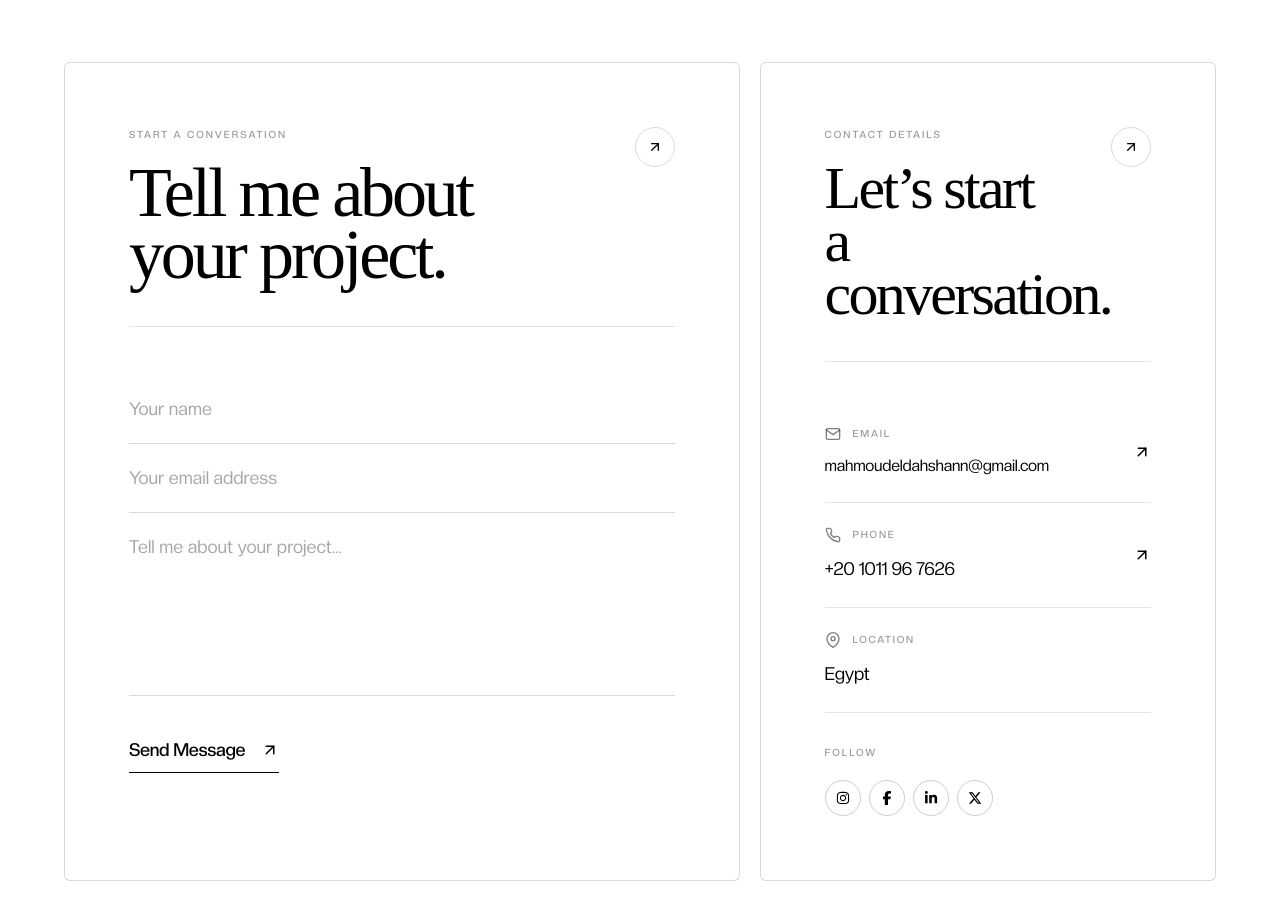
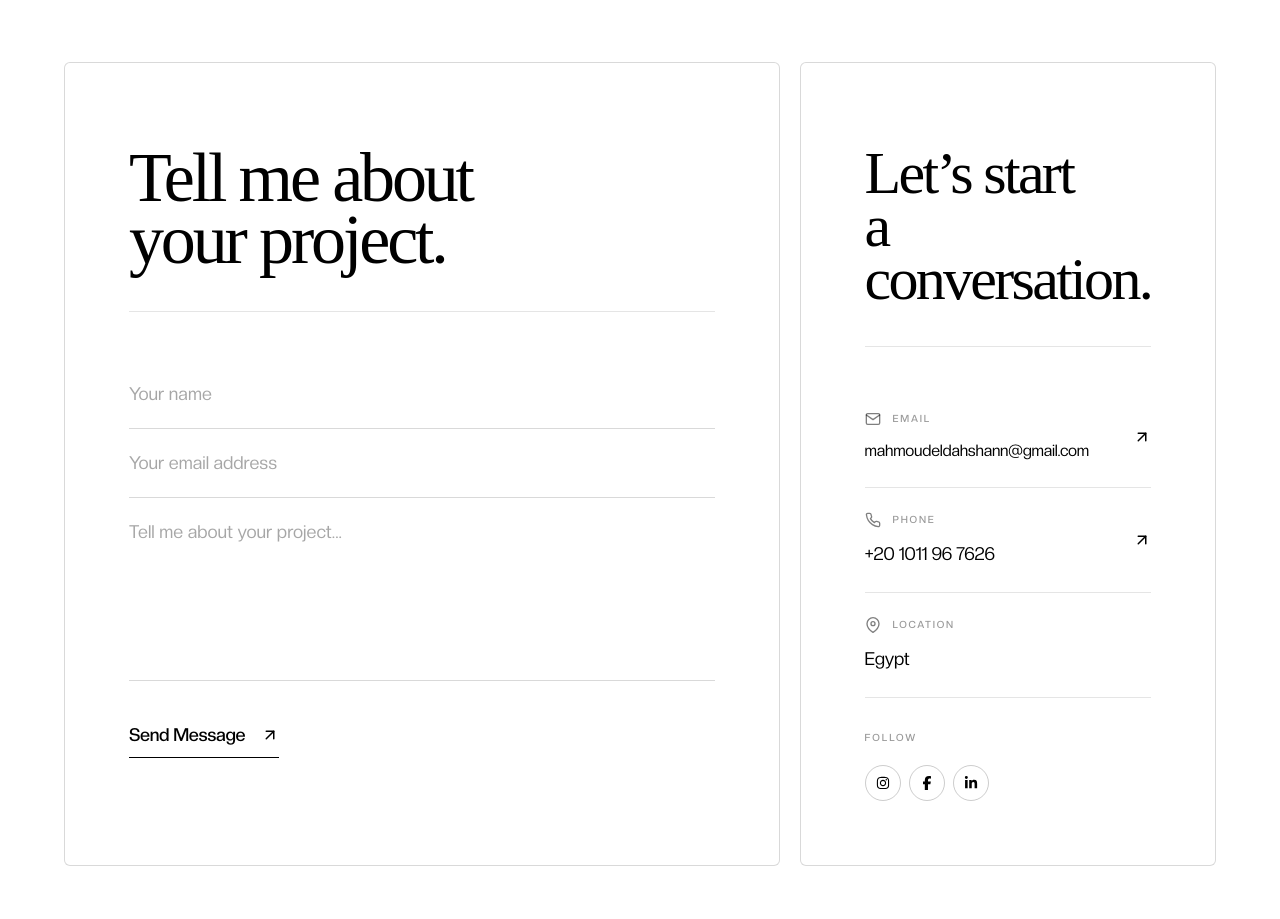
Before and after one commit to mostafa-sarhan/Mahmoud_Eldahshan, a React (Vite) app: page /contact in a window 1280 px wide. Shown: the part 980-1899 px from the top of the page. Built offline with nearby package versions, Linux system fonts and the light colour scheme; a web font is replaced by a local one.

Commit message:
finally contact page

```diff
--- a/src/pages/contact/Contact.tsx
+++ b/src/pages/contact/Contact.tsx
@@ -4,7 +4,6 @@ import {
   FaInstagram,
   FaFacebookF,
   FaLinkedinIn,
-  FaXTwitter,
 } from 'react-icons/fa6'
 
 export default function Contact() {
@@ -107,18 +106,7 @@ export default function Contact() {
       "
     >
       <div>
-        <p
-          className="
-            font-sans
-            text-[10px]
-            font-medium
-            uppercase
-            tracking-[0.2em]
-            text-black/40
-          "
-        >
-          Start a conversation
-        </p>
+
 
         <h2
           className="
@@ -138,22 +126,7 @@ export default function Contact() {
         </h2>
       </div>
 
-      <span
-        className="
-          hidden
-          h-10
-          w-10
-          shrink-0
-          items-center
-          justify-center
-          rounded-full
-          border
-          border-black/15
-          sm:flex
-        "
-      >
-        <FiArrowUpRight className="text-base" />
-      </span>
+
     </div>
 
     <div className="mt-10 md:mt-12">
@@ -288,18 +261,7 @@ export default function Contact() {
       "
     >
       <div>
-        <p
-          className="
-            font-sans
-            text-[10px]
-            font-medium
-            uppercase
-            tracking-[0.2em]
-            text-black/40
-          "
-        >
-          Contact Details
-        </p>
+
 
         <h2
           className="
@@ -318,23 +280,6 @@ export default function Contact() {
           a conversation.
         </h2>
       </div>
-
-      <span
-        className="
-          hidden
-          h-10
-          w-10
-          shrink-0
-          items-center
-          justify-center
-          rounded-full
-          border
-          border-black/15
-          sm:flex
-        "
-      >
-        <FiArrowUpRight className="text-base" />
-      </span>
     </div>
 
     <div className="mt-10">
@@ -573,27 +518,6 @@ export default function Contact() {
           <FaLinkedinIn className="text-sm" />
         </a>
 
-        <a
-          href="#"
-          aria-label="X"
-          className="
-            flex
-            h-9
-            w-9
-            items-center
-            justify-center
-            rounded-full
-            border
-            border-black/20
-            text-black
-            transition-all
-            duration-300
-            hover:bg-black
-            hover:text-white
-          "
-        >
-          <FaXTwitter className="text-sm" />
-        </a>
       </div>
     </div>
   </div>
```
